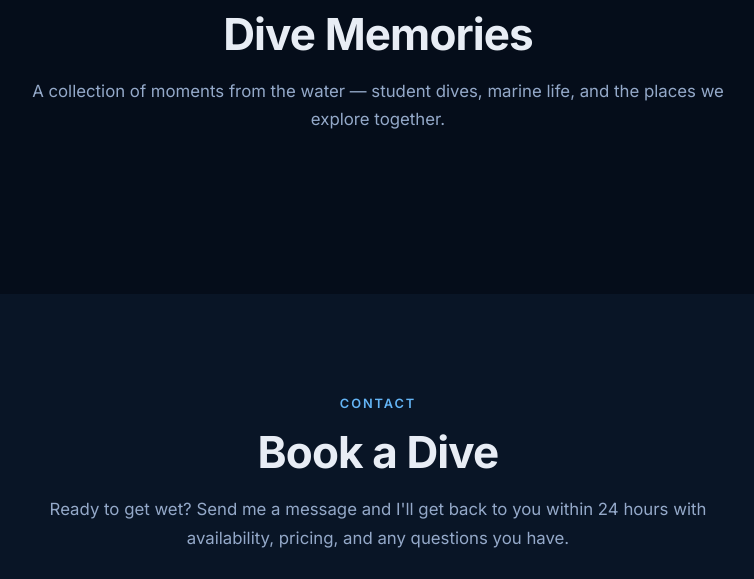
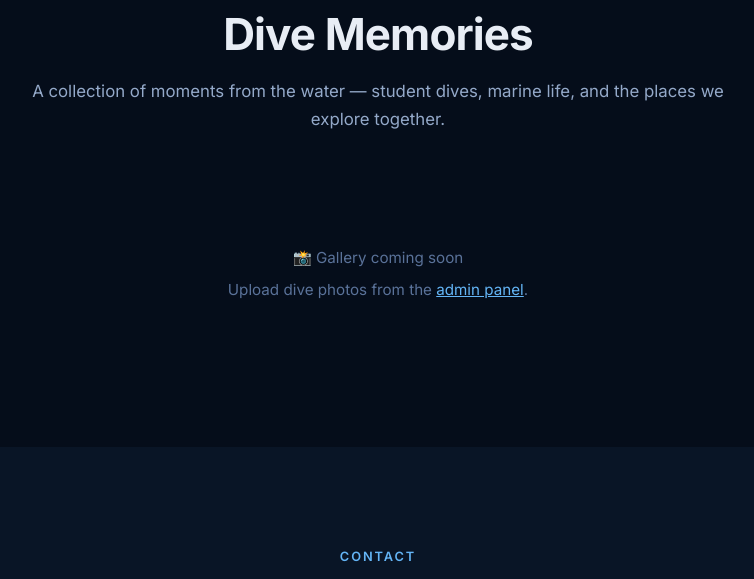
Before and after one commit to techydad05/dive-instructor, a Flask app: page / in a window 1280 px wide. Shown: the part 2897-3476 px from the top of the page, without its empty margins (262-1016 px from the left). Run offline with Flask 3, Linux system fonts and the light colour scheme.

Commit message:
fix gallery empty state

```diff
--- a/templates/index.html
+++ b/templates/index.html
@@ -166,6 +166,11 @@
           {% endif %}
         </div>
         {% endfor %}
+      {% else %}
+      <div style="grid-column:1/-1;text-align:center;padding:3rem 1rem;color:var(--text-muted);font-size:0.95rem;">
+        <p style="margin-bottom:0.5rem;">📸 Gallery coming soon</p>
+        <p>Upload dive photos from the <a href="/admin" style="color:var(--blue-300);text-decoration:underline;">admin panel</a>.</p>
+      </div>
       {% endif %}
     </div>
   </section>
```
